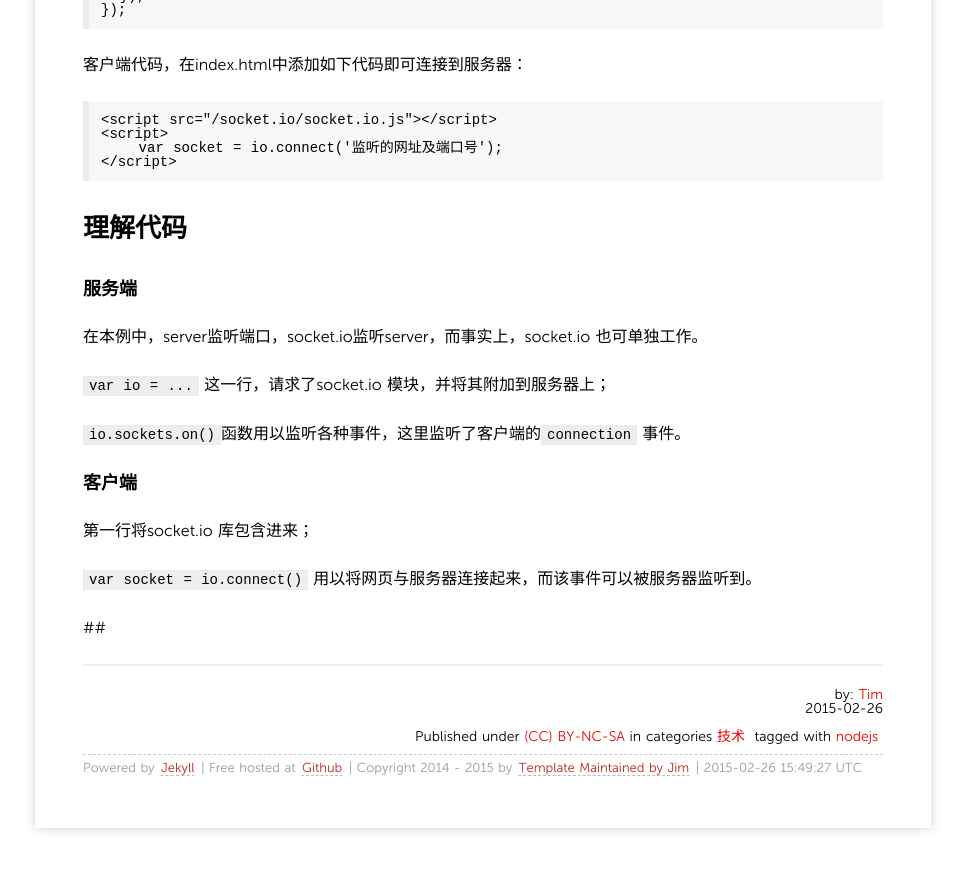
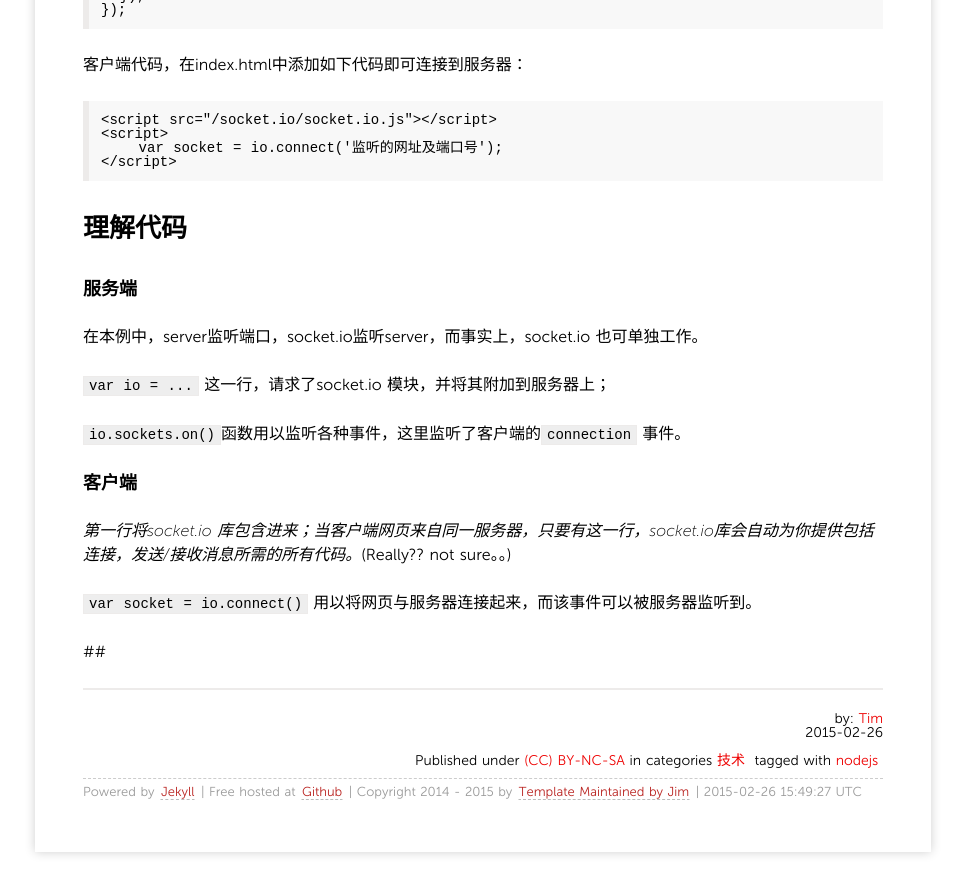
Before and after one commit to timqian/used_to_be_timqian.github.io, a Jekyll site: the page built from _posts/2015-2-26-nodejs之socketio.md, in a window 1280 px wide and 900 px high, scrolled down 1065 px. Shown: the top 894 px of the window, without its empty margins (157-1122 px from the left). Built offline with Jekyll 4.4.1, drawn with Linux system fonts in a browser that asks for light colours; nearby versions of some CDN libraries; comment, search, counter and statistics services are not loaded.

Commit message:
Published with https://stackedit.io/

```diff
--- a/_posts/2015-2-26-nodejs之socketio.md
+++ b/_posts/2015-2-26-nodejs之socketio.md
@@ -63,7 +63,7 @@ tags:
 `io.sockets.on()`函数用以监听各种事件，这里监听了客户端的`connection` 事件。
 
 ###客户端
-第一行将socket.io 库包含进来；
+*第一行将socket.io 库包含进来；当客户端网页来自同一服务器，只要有这一行，socket.io库会自动为你提供包括连接，发送/接收消息所需的所有代码。*(Really?? not sure。。)
 
 `var socket = io.connect()` 用以将网页与服务器连接起来，而该事件可以被服务器监听到。
 
```
